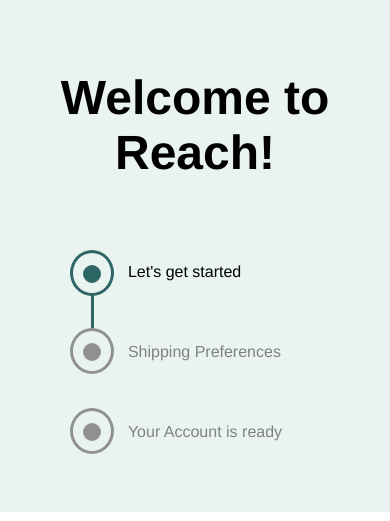
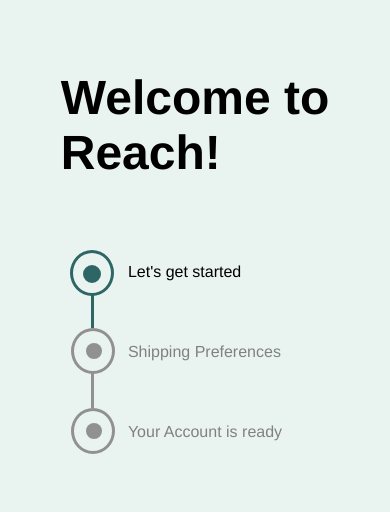
Before and after one commit to ankitdigimantra/vuereach, a Vue app: page / in a window 390 px wide. Shown: the part 192-713 px from the top of the page. Built offline with nearby package versions, Linux system fonts and the light colour scheme.

Commit message:
responsive done

```diff
--- a/src/App.vue
+++ b/src/App.vue
@@ -26,6 +26,7 @@
 }
 body {
   height: 100vh;
+  width: 100%;
   margin: 0;
   font: 16px;
 }
--- a/src/components/Layout.vue
+++ b/src/components/Layout.vue
@@ -69,7 +69,7 @@
 
 .leftbar, .rightbar {
   flex: 1;
-  min-width: 50%;
+  /* min-width: 50%; */
 }
 
 .leftbar {
@@ -91,8 +91,8 @@
     flex-direction: column;
   }
 
-  .leftbar, .rightbar {
+  /* .leftbar, .rightbar {
     min-width: 100%;
-  }
+  } */
 }
 </style>
--- a/src/components/LeftSide/LeftBar.vue
+++ b/src/components/LeftSide/LeftBar.vue
@@ -10,65 +10,112 @@
       </h1>
     </div>
     <div class="content">
+      <!-- First Step -->
       <div class="step-container">
-        <div class="progress-indicator-circle" :class="{
-          greenBackground:
-            isActiveStep('progress') || isCompletedStep('progress'),
-        }">
-          <div class="progress-inside-indicator-circle" :class="{
-            greenBackground:
-              isActiveStep('start') || isCompletedStep('start'),
-          }"></div>
+        <div
+          class="progress-indicator-circle"
+          :class="{
+            greenBackground: isActiveStep('progress') || isCompletedStep('progress'),
+          }"
+        >
+        <img
+            v-if="isActiveStep('progress') || isCompletedStep('progress')"
+            alt="Tick logo"
+            src="../../assets/White_check.svg.png"
+            class="tick-logo"
+          />
+          <div
+            class="progress-inside-indicator-circle"
+            :class="{
+              greenBackground: isActiveStep('start') || isCompletedStep('start'),
+            }"
+          ></div>
         </div>
 
-        <div class="progress-indicator" :class="{
+        <div
+          class="progress-indicator"
+          :class="{
             greenBackground: isActiveStep('start') || isCompletedStep('start'),
-        }"></div>
-        <div class="step" :class="{
+          }"
+        ></div>
+        <div
+          class="step"
+          :class="{
             textColorActive: isActiveStep('start'),
             textColorCompleted: isCompletedStep('start'),
-        }">
+          }"
+        >
           <p>Let's get started</p>
         </div>
       </div>
-      <!-- //progresss baar start from herer -->
+
+      <!-- Second Step -->
       <div class="step-container">
-        <div class="progress-indicator-circle-two" :class="{
-          greenBackground:
-            isActiveStep('account') || isCompletedStep('account'),
-        }">
-          <div class="progress-inside-indicator-circle-two" :class="{
-            greenBackground:
-              isActiveStep('progress') || isCompletedStep('progress'),
-          }"></div>
+        <div
+          class="progress-indicator-circle-two"
+          :class="{
+            greenBorder: isActiveStep('progress') || isCompletedStep('progress'),
+            greenBackground: isActiveStep('account') || isCompletedStep('account')
+          }"
+        >
+        <img
+            v-if="isActiveStep('account') || isCompletedStep('account')"
+            alt="Tick logo"
+            src="../../assets/White_check.svg.png"
+            class="tick-logo-two"
+          />
+          <div
+            class="progress-inside-indicator-circle-two"
+            :class="{
+              greenBackground: isActiveStep('progress') || isCompletedStep('progress') || isActiveStep('account') || isCompletedStep('account'),
+            }"
+          ></div>
         </div>
-
-        <div class="progress-indicator-two" :class="{
-          greenBackground:
-            isActiveStep('progress') || isCompletedStep('progress'),
-        }"></div>
-        <div class="step" :class="{
+        <div
+          class="progress-indicator-two"
+          :class="{
+            greenBackground: isActiveStep('progress') || isCompletedStep('progress'),
+          }"
+        ></div>
+        <div
+          class="step"
+          :class="{
             textColorActive: isActiveStep('progress'),
             textColorCompleted: isCompletedStep('progress'),
-        }">
+          }"
+        >
           <p>Shipping Preferences</p>
         </div>
       </div>
 
-      <!-- /account ready start from herer -->
+      <!-- Third Step -->
       <div class="step-container">
-        <div class="progress-indicator-circle-three" :class="{ greenBac }">
-          <div class="progress-inside-indicator-circle-three" :class="{
-            greenBackground:
-              isActiveStep('account') || isCompletedStep('account'),
-          }"></div>
+        <div
+          class="progress-indicator-circle-three"
+          :class="{
+            greenBackground: isActiveStep('account') || isCompletedStep('account'),
+          }"
+        >
+        <img
+            v-if="isActiveStep('account') || isCompletedStep('account')"
+            alt="Tick logo"
+            src="../../assets/White_check.svg.png"
+            class="tick-logo-two"
+          />
+          <div
+            class="progress-inside-indicator-circle-three"
+            :class="{
+              greenBackground: isActiveStep('account') || isCompletedStep('account'),
+            }"
+          ></div>
         </div>
-
-        <!-- <div class="progress-indicator" :class="{ greenBackground: isActiveStep('account') || isCompletedStep('account') }"></div> -->
-        <div class="step" :class="{
+        <div
+          class="step"
+          :class="{
             textColorActive: isActiveStep('account'),
             textColorCompleted: isCompletedStep('account'),
-        }">
+          }"
+        >
           <p>Your Account is ready</p>
         </div>
       </div>
@@ -84,7 +131,7 @@
   data() {
     return {
       activeStep: "start",
-      steps: ["start", "progress", "account"]
+      steps: ["start", "progress", "account"],
     };
   },
   methods: {
@@ -101,12 +148,12 @@
       if (currentStepIndex < this.steps.length - 1) {
         this.activeStep = this.steps[currentStepIndex + 1];
       }
-    }
+    },
   },
   mounted() {
     EventBus.on("nextClicked", this.handleNextClicked);
     EventBus.on("shipNextClicked", this.handleNextClicked);
-  }
+  },
 };
 </script>
 
@@ -114,6 +161,7 @@
 h1 {
   color: #000000;
   font-size: xxx-large;
+  text-align: start;
 }
 
 p {
@@ -131,10 +179,16 @@
 
 .greenBackground {
   background-color: #2e6666;
+  z-index: 2;
+}
+
+.line {
+  background-color: #2e6666;
+  z-index: 2;
 }
 
 .greenBorder {
-  background-color: #2e6666;
+  border-color: #2e6666;
 }
 
 .sidebar {
@@ -163,16 +217,12 @@
   display: flex;
   align-items: center;
   margin-left: 20px;
-
   height: 80px;
-  /* Adjust the height as needed */
 }
 
 .progress-inside-indicator-circle {
   width: 10px;
   height: 10px;
-  /* Adjust to match the step-container height */
-  /* margin-right: 10px; */
   border: 3px solid #2e6666;
   border-radius: 50%;
   padding: 1px;
@@ -182,37 +232,32 @@
 }
 
 .progress-inside-indicator-circle-two {
-  width: 10px;
-  height: 10px;
-  /* Adjust to match the step-container height */
-  /* margin-right: 10px; */
-  border: 3px solid #919191;
+  width: 14px;
+  height: 14px;
   background-color: #919191;
   border-radius: 50%;
   padding: 1px;
   position: absolute;
   top: 12px;
-  left: 10px;
+  left: 12px;
+  z-index: 1;
 }
 
 .progress-inside-indicator-circle-three {
-  width: 10px;
-  height: 10px;
-  /* Adjust to match the step-container height */
-  /* margin-right: 10px; */
-  border: 3px solid #919191;
+  width: 14px;
+  height: 14px;
+  /* border: 3px solid #919191; */
   background-color: #919191;
   border-radius: 50%;
   padding: 1px;
   position: absolute;
   top: 12px;
-  left: 10px;
+  left: 12px;
 }
 
 .progress-indicator-circle {
   width: 18px;
   height: 20px;
-  /* Adjust to match the step-container height */
   margin-right: 10px;
   border: 3px solid #2e6666;
   border-radius: 50%;
@@ -225,33 +270,31 @@
 .progress-indicator-circle-two {
   width: 18px;
   height: 20px;
-  /* Adjust to match the step-container height */
+  z-index: 10;
   margin-right: 10px;
   border: 3px solid #919191;
   border-radius: 50%;
   padding: 10px;
   position: absolute;
   top: 96px;
-  left: -8px;
+  left: -7px;
 }
 
 .progress-indicator-circle-three {
   width: 18px;
   height: 20px;
-  /* Adjust to match the step-container height */
   margin-right: 10px;
   border: 3px solid #919191;
   border-radius: 50%;
   padding: 10px;
   position: absolute;
   top: 176px;
-  left: -8px;
+  left: -7px;
 }
 
 .progress-indicator {
   width: 3px;
   height: 34px;
-  /* Adjust to match the step-container height */
   margin-right: 10px;
   position: absolute;
   top: 62px;
@@ -260,15 +303,73 @@
 
 .progress-indicator-two {
   width: 3px;
-  height: 34px;
-  /* Adjust to match the step-container height */
+  height: 35px;
+  z-index: 1;
+  background-color: #919191;
   margin-right: 10px;
   position: absolute;
-  top: 142px;
+  top: 141px;
   left: 13px;
 }
+
+.progress-indicator-two.greenBackground {
+  background-color: #2e6666;
+}
+
+.progress-indicator-circle-two.greenBackground {
+  border: 3px solid #2e6666;
+}
+
+.progress-inside-indicator-circle-two.greenBackground {
+  background-color: #2e6666;
+
+}
+
+.progress-indicator-circle-two.greenBorder {
+  border: 3px solid #2e6666;
+  /* background-color: #2e6666; */
+
+}
+.progress-indicator-circle-three.greenBackground {
+  border: 3px solid #2e6666;
+  /* background-color: #2e6666; */
+
+}
+
+.progress-inside-indicator-circle-three.greenBackground {
+  background-color: #2e6666;
+}
+
+
 
 .step {
   position: relative;
 }
+
+.tick-logo {
+  position: absolute;
+  top: 12px;
+  left: 10px;
+  width: 20px;
+  height: 16px;
+  z-index: 11;
+}
+
+.tick-logo-two {
+  position: absolute;
+  top: 12px;
+  left: 10px;
+  width: 20px;
+  height: 16px;
+  z-index: 11;
+}
+
+.tick-logo-three {
+  position: absolute;
+  top: 12px;
+  left: 10px;
+  width: 20px;
+  height: 16px;
+  z-index: 11;
+}
 </style>
--- a/src/components/RightSide/LetStart.vue
+++ b/src/components/RightSide/LetStart.vue
@@ -135,19 +135,20 @@
   flex-direction: column;
   align-items: flex-start;
   height : 100%;
+
   /* padding-bottom: 410px; */
 }
 
 .para {
   color: rgb(143, 143, 143);
   margin-top: 10px;
-  margin-bottom: 80px;
+  margin-bottom: 60px;
 }
 .contain {
   display: flex;
   flex-direction: column;
   justify-content: center;
-
+  padding: 10px;
   /* padding: 0 80px 0 160px; */
 }
 
@@ -156,6 +157,7 @@
   flex-direction: column;
   align-items: flex-start;
   width: 100%;
+
 }
 .flex {
   display: flex;
@@ -183,7 +185,12 @@
   box-sizing: border-box;
 }
 
+form {
+  padding: 10px;
+}
+
 .form-group {
+
   margin-bottom: 1rem;
   justify-content: flex-start;
 }
--- a/src/components/RightSide/ReadyAccount.vue
+++ b/src/components/RightSide/ReadyAccount.vue
@@ -73,7 +73,7 @@
   display: flex;
   flex-direction: column;
   justify-content: center;
-
+  padding: 20px
   /* padding: 0 80px 0 160px; */
 }
 
--- a/src/components/RightSide/ShipPrefer.vue
+++ b/src/components/RightSide/ShipPrefer.vue
@@ -1,5 +1,6 @@
 <template>
   <div class="contain">
+    <div class="container">
       <div class="rightbar">
         <img alt="Vue logo" src="../../assets/truck.png" height="66" />
         <h1>Shipping Preferences</h1>
@@ -21,9 +22,14 @@
           Deliver to home
         </div>
       </div>
-    <div v-if="selectedMode === 'pickup'">
+      <div class="pickupwidth" v-if="selectedMode === 'pickup'">
         <p class="para" for="country" style="display: flex">Choose a Country</p>
-      <select id="country" v-model="selectedCountry" required>
+        <select
+          class="select-box"
+          id="country"
+          v-model="selectedCountry"
+          required
+        >
           <option disabled value="">Please select one</option>
           <option v-for="country in countries" :key="country" :value="country">
             {{ country }}
@@ -81,7 +87,7 @@
           </label>
         </div>
       </div>
-    <div v-if="selectedMode === 'deliver'">
+      <div v-if="selectedMode === 'deliver'" class="deliver-class">
         <label class="form-explore-actions">
           <label class="switch">
             <input type="checkbox" @click="toggleCheckbox" />
@@ -174,6 +180,7 @@
         </div>
       </div>
     </div>
+  </div>
 </template>
 
 <script>
@@ -240,6 +247,9 @@
 .labell {
   margin-bottom: 8px;
   font-size: 16px;
+  display: flex;
+
+  justify-content: flex-start;
 }
 
 .input-form {
@@ -252,16 +262,19 @@
   box-sizing: border-box;
 }
 
-
 .flex {
   display: flex;
   justify-content: space-between;
 }
-.flex-button{
+.flex-button {
   /* max-width: 80%; */
+  margin: 40px 0 0 0 ;
+  gap: 10px;
+  width: 100%;
   display: flex;
   align-content: center;
 }
+
 .form-flex {
   display: flex;
   justify-content: space-between;
@@ -275,10 +288,15 @@
 
 .contain {
   /* width: 320px; */
+  padding: 20px;
   display: flex;
   flex-direction: column;
   justify-content: center;
   align-items: center;
+}
+
+.container{
+  max-width: 480px;
 }
 
 .p-gray {
@@ -290,11 +308,19 @@
   padding: 10px;
   display: flex;
   justify-content: center;
-  width: 380px;
+  width: 300px;
   border-radius: 8px;
   font-size: 16px;
   background-color: #ffffff;
   margin: 20px 0 20px 0;
+}
+
+.deliver-class {
+  max-width: 400px;
+}
+
+.select-box {
+  width: 100%;
 }
 
 .flex {
@@ -303,13 +329,13 @@
   margin: 20px 0 0 0;
 }
 
-.flex-off {
+/* .flex-off {
   display: flex;
   flex-direction: column;
-}
+} */
 
 .column {
-  width: 200px;
+  /* width: 200px; */
   display: flex;
   flex-direction: column;
   gap: 20px;
@@ -326,7 +352,9 @@
   }
 
   select {
-    width: 280px;
+    /* width: 280px; */
+    display: flex;
+    justify-content: center;
   }
 }
 
@@ -339,7 +367,20 @@
 .selected-city {
   gap: 2;
   margin: 10px 0 10px 0;
+  width: 400px;
 }
+
+@media (max-width: 786px) {
+  .selected-city {
+    max-width: 280px;
+  }
+}
+
+/* @media (max-width: 1024px) {
+  .selected-city {
+    max-width: 360px;
+  }
+} */
 
 .switch-button {
   padding: 14px;
@@ -424,7 +465,6 @@
   cursor: pointer;
   color: rgb(0, 0, 0);
   background-color: #ffffff;
-  width: 100%;
   font-size: medium;
   border: 2px solid #f5f5f5;
   display: flex;
```
Also changed, not shown: src/assets/White_check.svg.png (added). Lines whose indentation alone changed are shown as unchanged.
